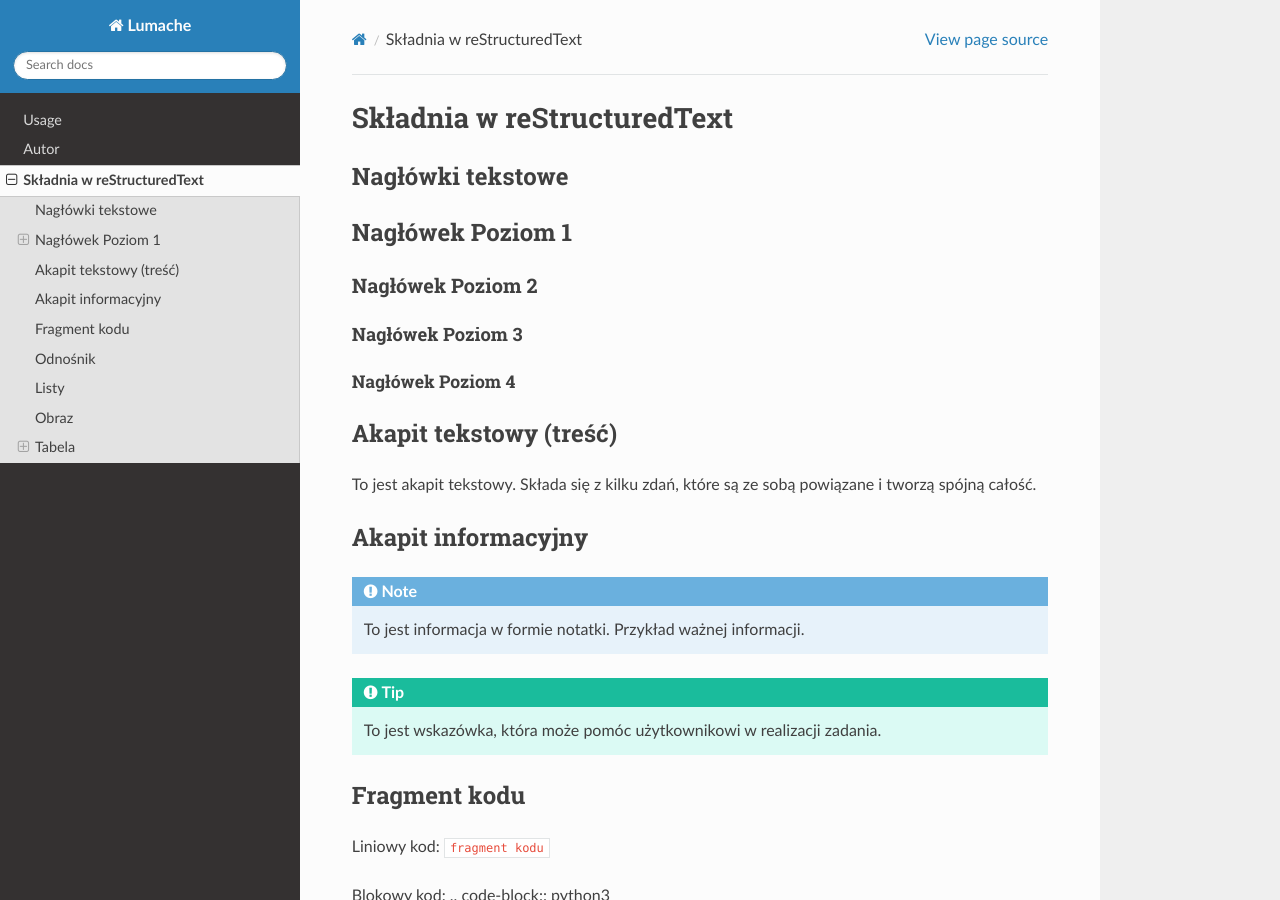
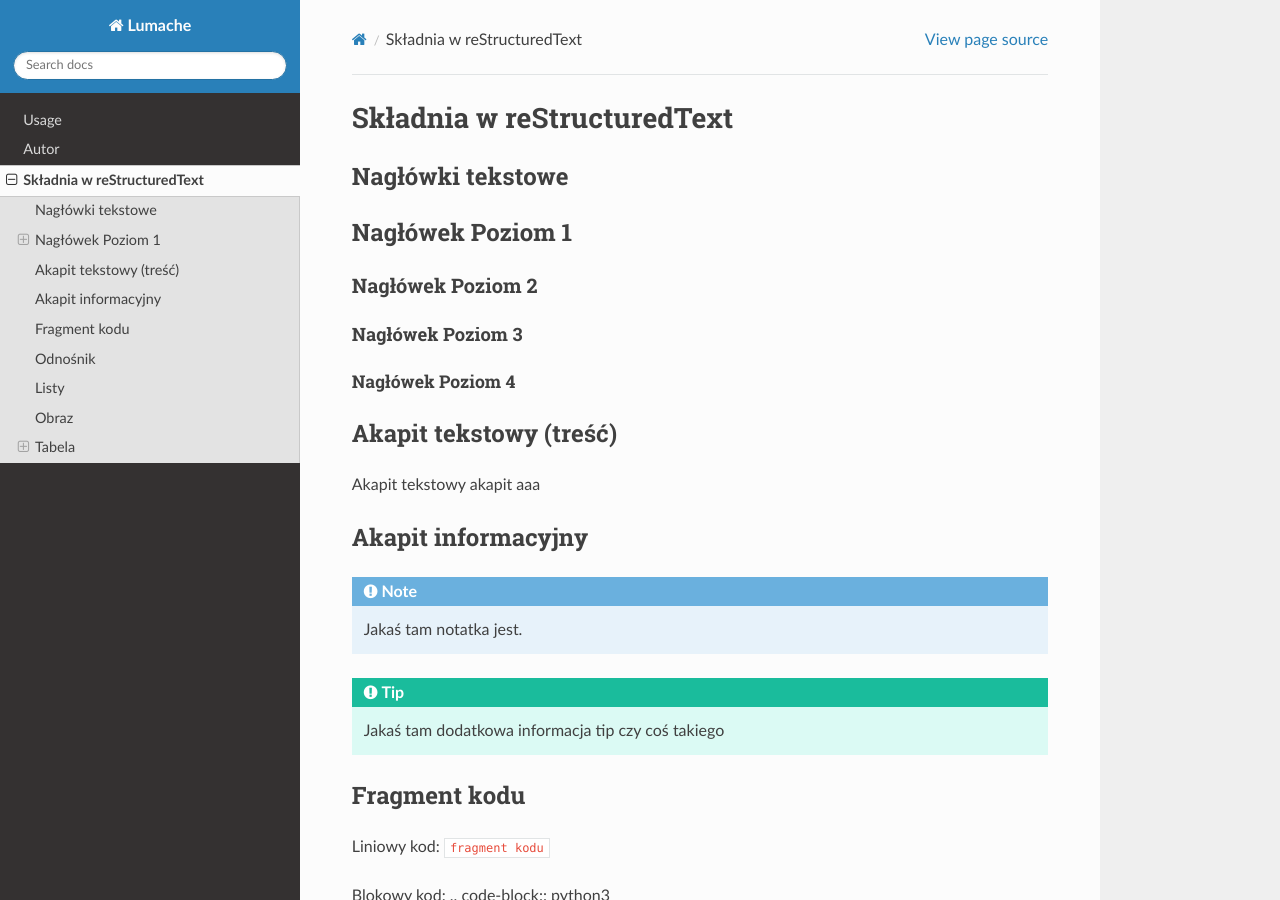
Before and after one commit to OskarCZSE/zse-4tpoc-rtd, a Sphinx documentation site: the page built from docs/source/notatka.rst, in a window 1280 px wide and 900 px high. Built offline with Sphinx 7.4.7 and the Read the Docs theme 3.1.0, drawn with Linux system fonts in a browser that asks for light colours.

Commit message:
Update notatka.rst

```diff
--- a/docs/source/notatka.rst
+++ b/docs/source/notatka.rst
@@ -21,18 +21,17 @@ Nagłówek Poziom 4
 Akapit tekstowy (treść)
 ========================
 
-To jest akapit tekstowy. Składa się z kilku zdań, które są ze sobą powiązane i tworzą spójną całość.
+Akapit tekstowy akapit aaa
 
 
 Akapit informacyjny
 ====================
 
 .. note::
-   To jest informacja w formie notatki. Przykład ważnej informacji.
+   Jakaś tam notatka jest.
 
 .. tip::
-   To jest wskazówka, która może pomóc użytkownikowi w realizacji zadania.
-
+   Jakaś tam dodatkowa informacja tip czy coś takiego
 
 Fragment kodu
 ==============
```
Also changed, not shown: other parts of docs/source/notatka.rst (+1 -1 lines).
